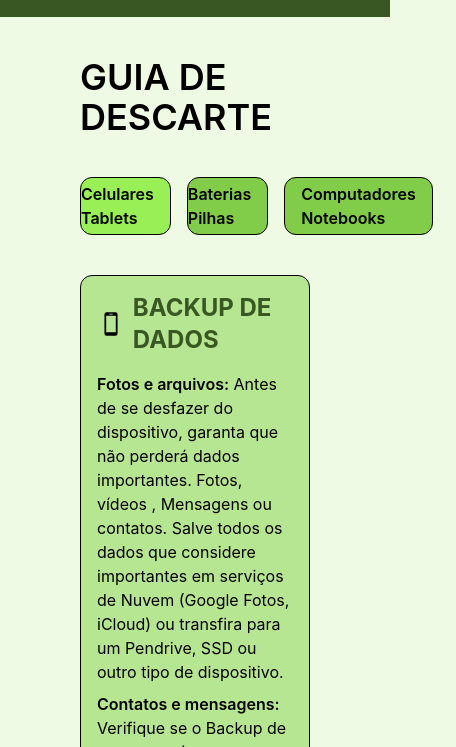
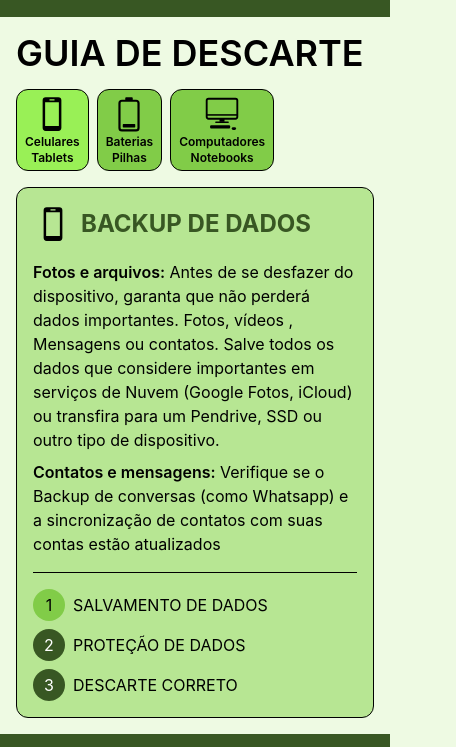
Before and after one commit to guilhermelawisch/E-Descarte, a website: page src/guias.html in a window 390 px wide. Shown: the part 63-810 px from the top of the page, 456 px wide, since content can reach past the window. Drawn offline with Linux system fonts and the light colour scheme.

Commit message:
add responsividade a pag guias

```diff
--- a/src/guias.html
+++ b/src/guias.html
@@ -37,37 +37,37 @@
         </div>
       </div>
     </header>
-    <main class="mx-20 my-10 flex flex-col gap-10">
-      <section class="flex flex-col gap-10">
+    <main class="m-4 md:mx-20 md:my-10 flex flex-col gap-4 md:gap-10">
+      <section class="flex flex-col gap-4 md:gap-10">
         <h2 class="text-4xl font-semibold">
           GUIA DE DESCARTE
         </h2>
-        <div class="flex gap-4">
-          <div class="flex items-center border rounded-xl bg-globo-select font-semibold py-1 pr-4 hover:cursor-pointer hover:bg-globo-select">
+        <div class="flex gap-2 md:gap-4">
+          <div class="flex flex-col md:flex-row items-center text-center border rounded-xl bg-globo-select font-semibold py-1 px-2 md:pr-4 hover:cursor-pointer hover:bg-globo-select">
             <div>
-              <img src="./assets/icons/celular.svg" alt="celular">
+              <img src="./assets/icons/celular.svg" alt="celular" class="size-10 md:size-12">
             </div>
             <div>
-              <h4>Celulares</h4>
-              <h4>Tablets</h4>
+              <h4 class="text-xs md:text-lg">Celulares</h4>
+              <h4 class="text-xs md:text-lg">Tablets</h4>
             </div>
           </div>
-          <div class="flex items-center border rounded-xl bg-globo-icon font-semibold py-1 pr-4 hover:cursor-pointer hover:bg-globo-select">
+          <div class="flex flex-col md:flex-row items-center text-center border rounded-xl bg-globo-icon font-semibold py-1 px-2 md:pr-4 hover:cursor-pointer hover:bg-globo-select">
             <div>
-              <img src="./assets/icons/bateria.svg" alt="bateria">
+              <img src="./assets/icons/bateria.svg" alt="bateria" class="size-10 md:size-12">
             </div>
             <div>
-              <h4>Baterias</h4>
-              <h4>Pilhas</h4>
+              <h4 class="text-xs md:text-lg">Baterias</h4>
+              <h4 class="text-xs md:text-lg">Pilhas</h4>
             </div>
           </div>
-          <div class="flex items-center border rounded-xl bg-globo-icon font-semibold py-1 pl-2 pr-4 gap-2 hover:cursor-pointer hover:bg-globo-select">
+          <div class="flex flex-col md:flex-row items-center text-center border rounded-xl bg-globo-icon font-semibold py-1 md:pl-2 px-2 md:pr-4 md:gap-2 hover:cursor-pointer hover:bg-globo-select">
             <div>
-              <img src="./assets/icons/computador.svg" alt="computador">
+              <img src="./assets/icons/computador.svg" alt="computador" class="size-10 md:size-12">
             </div>
             <div>
-              <h4>Computadores</h4>
-              <h4>Notebooks</h4>
+              <h4 class="text-xs md:text-lg">Computadores</h4>
+              <h4 class="text-xs md:text-lg">Notebooks</h4>
             </div>
           </div>
         </div>
@@ -181,7 +181,7 @@
             </div>
           </div>
           <hr>
-          <div class="flex gap-10">
+          <div class="flex flex-col md:flex-row gap-2 md:gap-10">
             <div class="flex items-center gap-2">
               <label for="button1" class="hover:underline hover:cursor-pointer">
                 <button id="button1" name="button1" class="bg-globo-icon rounded-full size-8 text-black mr-2 hover:cursor-pointer">1</button>SALVAMENTO DE DADOS
```
Also changed, not shown: src/styles/output.css.
